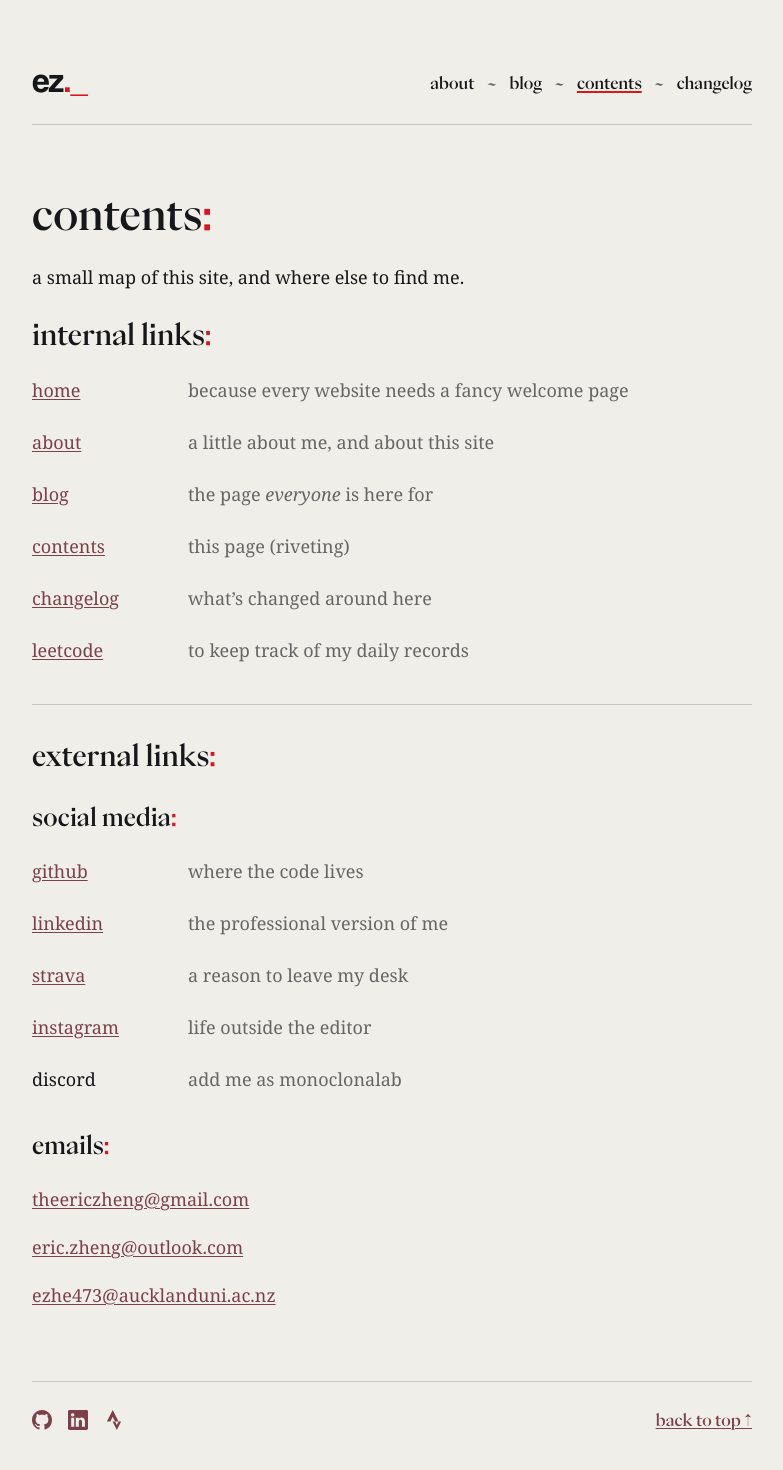
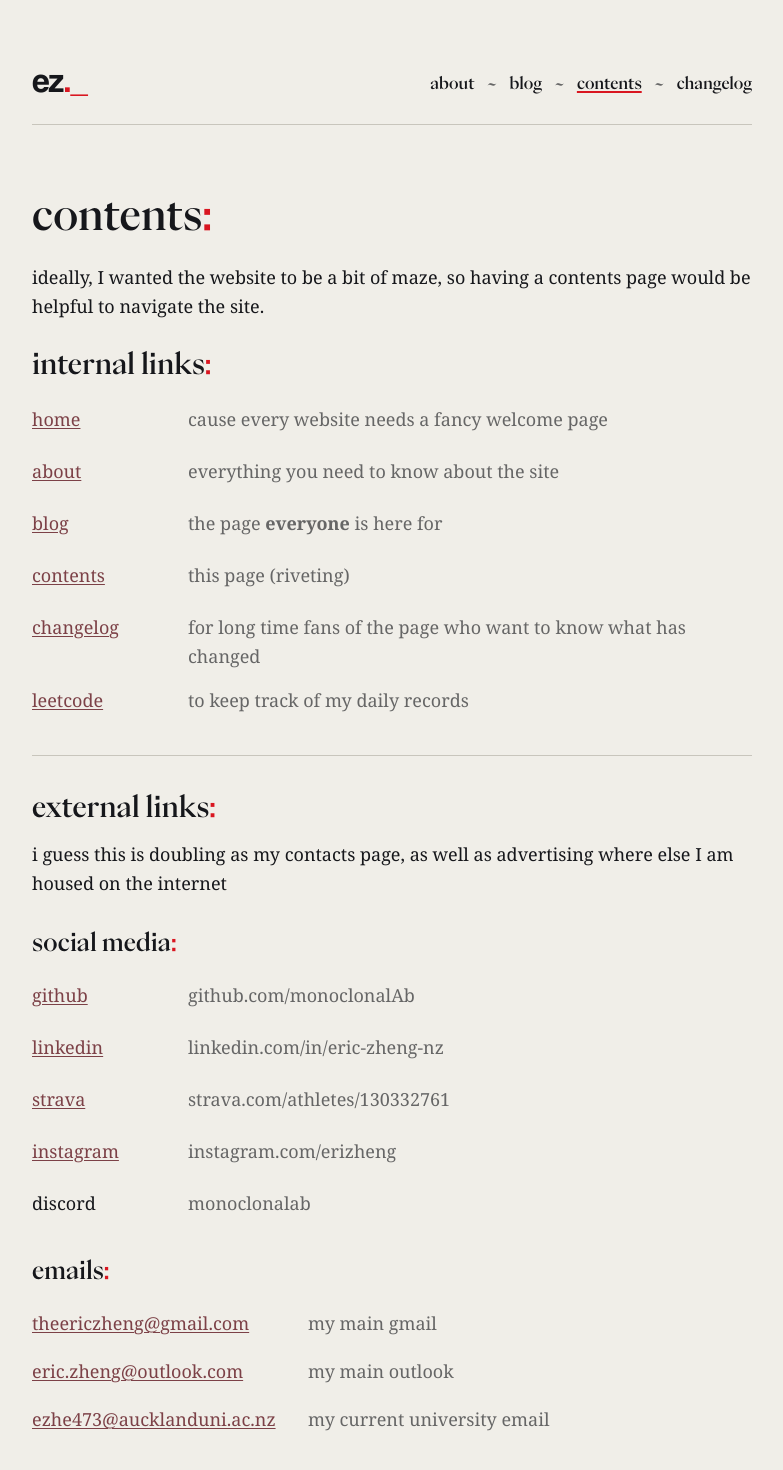
Before and after one commit to monoclonalAb/website, a Next.js app: page /contents in a window 1280 px wide. Shown: the top 1470 px of the page, without its empty margins (248-1031 px from the left). Built offline with nearby package versions, Linux system fonts and the light colour scheme.

Commit message:
Update the About, Blog, Contents and Changelog copy
New wording for the portrait caption, the fun fact (now a headed note
beside about-this-site and the footnote), the Blog and Changelog intros
and the Contents descriptions. Contents shows each profile's address and
labels the three email addresses.

```diff
--- a/app/_sections/Changelog.tsx
+++ b/app/_sections/Changelog.tsx
@@ -39,6 +39,7 @@ export default function Changelog() {
           subscribe with <a href="/changelog.xml">rss</a>
         </p>
       </div>
+      <p>the update log!!</p>
       {CHANGELOG_ENTRIES.length === 0 ? (
         <p className="muted">the update log!! no entries yet.</p>
       ) : (
--- a/app/_sections/Contents.module.css
+++ b/app/_sections/Contents.module.css
@@ -16,8 +16,7 @@
 }
 
 .directory dt a,
-.directory dt > span,
-.emails a {
+.directory dt > span {
   display: inline-flex;
   align-items: center;
   min-height: 44px;
@@ -37,9 +36,10 @@
 }
 
 .emails {
-  display: grid;
-  justify-items: start;
   gap: 4px;
+}
+.emails > div {
+  grid-template-columns: 252px minmax(0, 1fr);
 }
 
 @media (max-width: 599px) {
--- a/app/_sections/Contents.tsx
+++ b/app/_sections/Contents.tsx
@@ -7,7 +7,10 @@ export default function Contents() {
       <h1>
         contents<span>:</span>
       </h1>
-      <p>a small map of this site, and where else to find me.</p>
+      <p>
+        ideally, I wanted the website to be a bit of maze, so having a contents
+        page would be helpful to navigate the site.
+      </p>
       <section className={styles.group} aria-labelledby="internal-links">
         <h2 id="internal-links">
           internal links<span>:</span>
@@ -18,20 +21,20 @@ export default function Contents() {
               {/* eslint-disable-next-line @next/next/no-html-link-for-pages -- Isolate legacy home IDs from Next's retained reading DOM. */}
               <a href="/">home</a>
             </dt>
-            <dd>because every website needs a fancy welcome page</dd>
+            <dd>cause every website needs a fancy welcome page</dd>
           </div>
           <div>
             <dt>
               <Link href="/about">about</Link>
             </dt>
-            <dd>a little about me, and about this site</dd>
+            <dd>everything you need to know about the site</dd>
           </div>
           <div>
             <dt>
               <Link href="/blog">blog</Link>
             </dt>
             <dd>
-              the page <em>everyone</em> is here for
+              the page <b>everyone</b> is here for
             </dd>
           </div>
           <div>
@@ -46,7 +49,9 @@ export default function Contents() {
             <dt>
               <Link href="/changelog">changelog</Link>
             </dt>
-            <dd>what’s changed around here</dd>
+            <dd>
+              for long time fans of the page who want to know what has changed
+            </dd>
           </div>
           <div>
             <dt>
@@ -57,9 +62,15 @@ export default function Contents() {
         </dl>
       </section>
       <section className={styles.external} aria-labelledby="external-links">
+        <div className={styles.group}>
           <h2 id="external-links">
             external links<span>:</span>
           </h2>
+          <p>
+            i guess this is doubling as my contacts page, as well as advertising
+            where else I am housed on the internet
+          </p>
+        </div>
         <section className={styles.group} aria-labelledby="social-media">
           <h3 id="social-media">
             social media<span>:</span>
@@ -69,7 +80,7 @@ export default function Contents() {
               <dt>
                 <a href="https://github.com/monoclonalAb">github</a>
               </dt>
-              <dd>where the code lives</dd>
+              <dd>github.com/monoclonalAb</dd>
             </div>
             <div>
               <dt>
@@ -77,25 +88,25 @@ export default function Contents() {
                   linkedin
                 </a>
               </dt>
-              <dd>the professional version of me</dd>
+              <dd>linkedin.com/in/eric-zheng-nz</dd>
             </div>
             <div>
               <dt>
                 <a href="https://www.strava.com/athletes/130332761">strava</a>
               </dt>
-              <dd>a reason to leave my desk</dd>
+              <dd>strava.com/athletes/130332761</dd>
             </div>
             <div>
               <dt>
                 <a href="https://www.instagram.com/erizheng/">instagram</a>
               </dt>
-              <dd>life outside the editor</dd>
+              <dd>instagram.com/erizheng</dd>
             </div>
             <div>
               <dt>
                 <span>discord</span>
               </dt>
-              <dd>add me as monoclonalab</dd>
+              <dd>monoclonalab</dd>
             </div>
           </dl>
         </section>
@@ -103,13 +114,32 @@ export default function Contents() {
           <h3 id="emails">
             emails<span>:</span>
           </h3>
-          <div className={styles.emails}>
-            <a href="mailto:theericzheng@gmail.com">theericzheng@gmail.com</a>
-            <a href="mailto:eric.zheng@outlook.com">eric.zheng@outlook.com</a>
+          <dl className={`${styles.directory} ${styles.emails}`}>
+            <div>
+              <dt>
+                <a href="mailto:theericzheng@gmail.com">
+                  theericzheng@gmail.com
+                </a>
+              </dt>
+              <dd>my main gmail</dd>
+            </div>
+            <div>
+              <dt>
+                <a href="mailto:eric.zheng@outlook.com">
+                  eric.zheng@outlook.com
+                </a>
+              </dt>
+              <dd>my main outlook</dd>
+            </div>
+            <div>
+              <dt>
                 <a href="mailto:ezhe473@aucklanduni.ac.nz">
                   ezhe473@aucklanduni.ac.nz
                 </a>
+              </dt>
+              <dd>my current university email</dd>
             </div>
+          </dl>
         </section>
       </section>
     </>
--- a/app/blog/page.tsx
+++ b/app/blog/page.tsx
@@ -5,7 +5,7 @@ import { readingMetadata } from "../shared-metadata";
 export const metadata = readingMetadata(
   "Blog",
   "/blog",
-  "A place for Eric Zheng's thoughts on interesting topics. Writing coming soon.",
+  "A place for Eric Zheng's thoughts on interesting topics.",
 );
 
 export default function BlogPage() {
```
Also changed, not shown: app/_sections/About.module.css (+0 -11 lines), app/_sections/About.tsx (+3 -6 lines), app/_sections/Blog.tsx (+8 -1 lines), app/_sections/Footnote.tsx (+10 -2 lines). Lines whose indentation alone changed are shown as unchanged.
